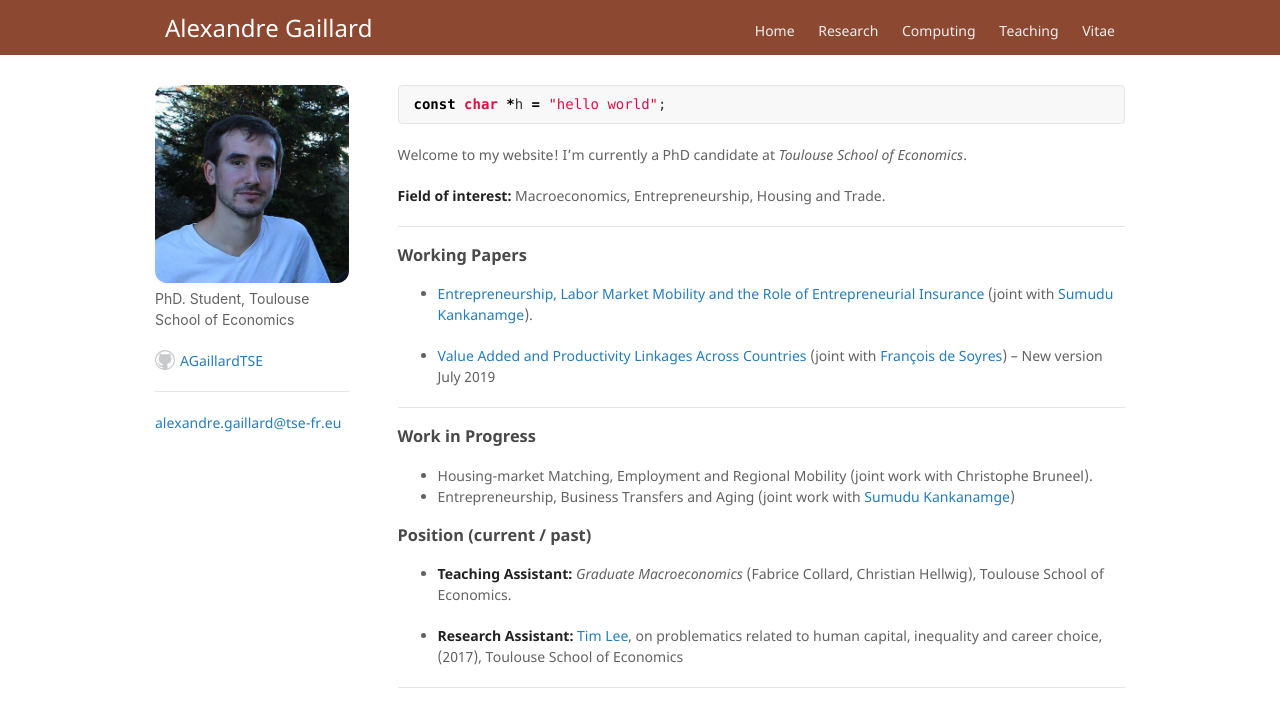
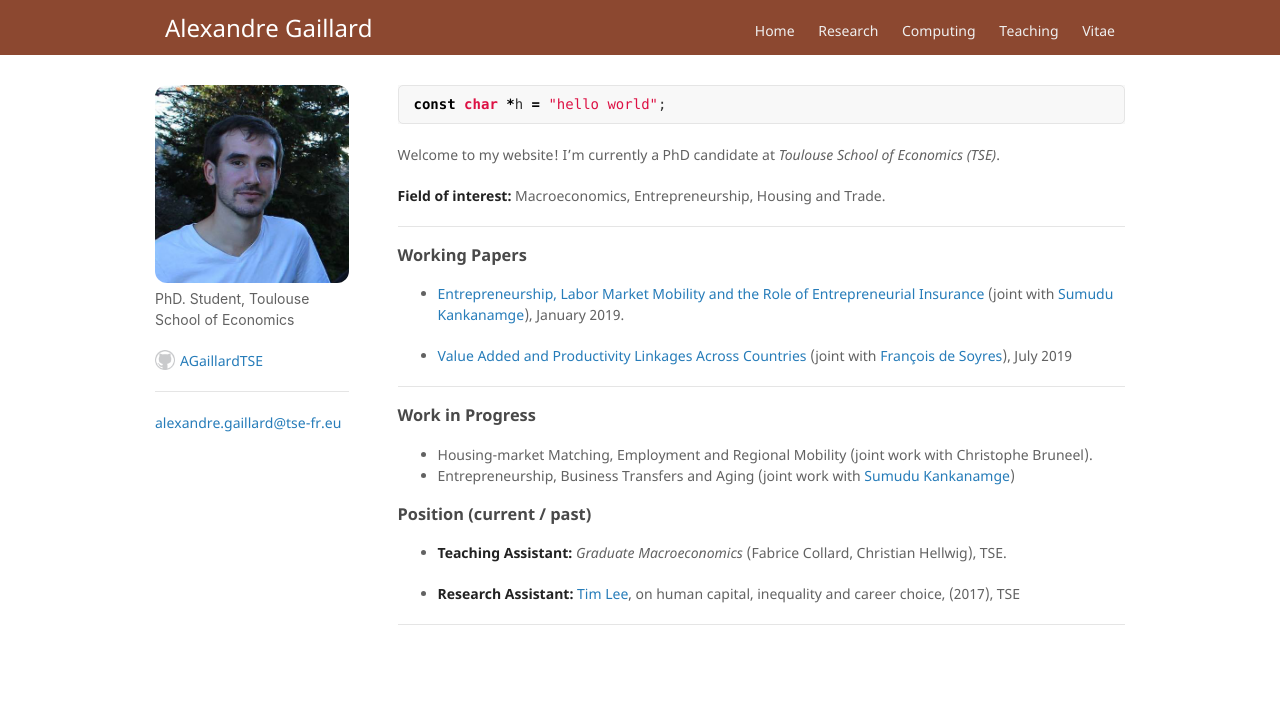
Before and after one commit to AGaillardTSE/AGaillardTSE.github.io, a Jekyll site: the page built from index.md, in a window 1280 px wide. Shown: the top 727 px of the page. Built offline with Jekyll 4.4.1, drawn with Linux system fonts in a browser that asks for light colours.

Commit message:
Update index.md

````diff
--- a/index.md
+++ b/index.md
@@ -6,7 +6,7 @@ layout: default
 ```c++
 const char *h = "hello world";
 ```
-Welcome to my website! I’m currently a PhD candidate at *Toulouse School of Economics*.
+Welcome to my website! I’m currently a PhD candidate at *Toulouse School of Economics (TSE)*.
 
 **Field of interest:** Macroeconomics, Entrepreneurship, Housing and Trade.
 
@@ -14,9 +14,9 @@ Welcome to my website! I’m currently a PhD candidate at *Toulouse School of Ec
 
 ### Working Papers
 
-*   [Entrepreneurship, Labor Market Mobility and the Role of Entrepreneurial Insurance](http://agaillard.eu/projects/ELMM/) (joint with [Sumudu Kankanamge](http://kankanamge.free.fr/)).
+*   [Entrepreneurship, Labor Market Mobility and the Role of Entrepreneurial Insurance](http://agaillard.eu/projects/ELMM/) (joint with [Sumudu Kankanamge](http://kankanamge.free.fr/)), January 2019.
 
-*   [Value Added and Productivity Linkages Across Countries](http://agaillard.eu/projects/TCP/) (joint with [François de Soyres](https://sites.google.com/site/francoisdesoyres/research)) -- New version July 2019
+*   [Value Added and Productivity Linkages Across Countries](http://agaillard.eu/projects/TCP/) (joint with [François de Soyres](https://sites.google.com/site/francoisdesoyres/research)), July 2019
 
 * * *
 
@@ -28,8 +28,8 @@ Welcome to my website! I’m currently a PhD candidate at *Toulouse School of Ec
 
 ### Position (current / past)
 
-*   **Teaching Assistant:** _Graduate Macroeconomics_ (Fabrice Collard, Christian Hellwig), Toulouse School of Economics.
+*   **Teaching Assistant:** _Graduate Macroeconomics_ (Fabrice Collard, Christian Hellwig), TSE.
 
-*   **Research Assistant:** [Tim Lee](http://www.syleetim.net), on problematics related to human capital, inequality and career choice, (2017), Toulouse School of Economics
+*   **Research Assistant:** [Tim Lee](http://www.syleetim.net), on human capital, inequality and career choice, (2017), TSE
 
 * * *
````
